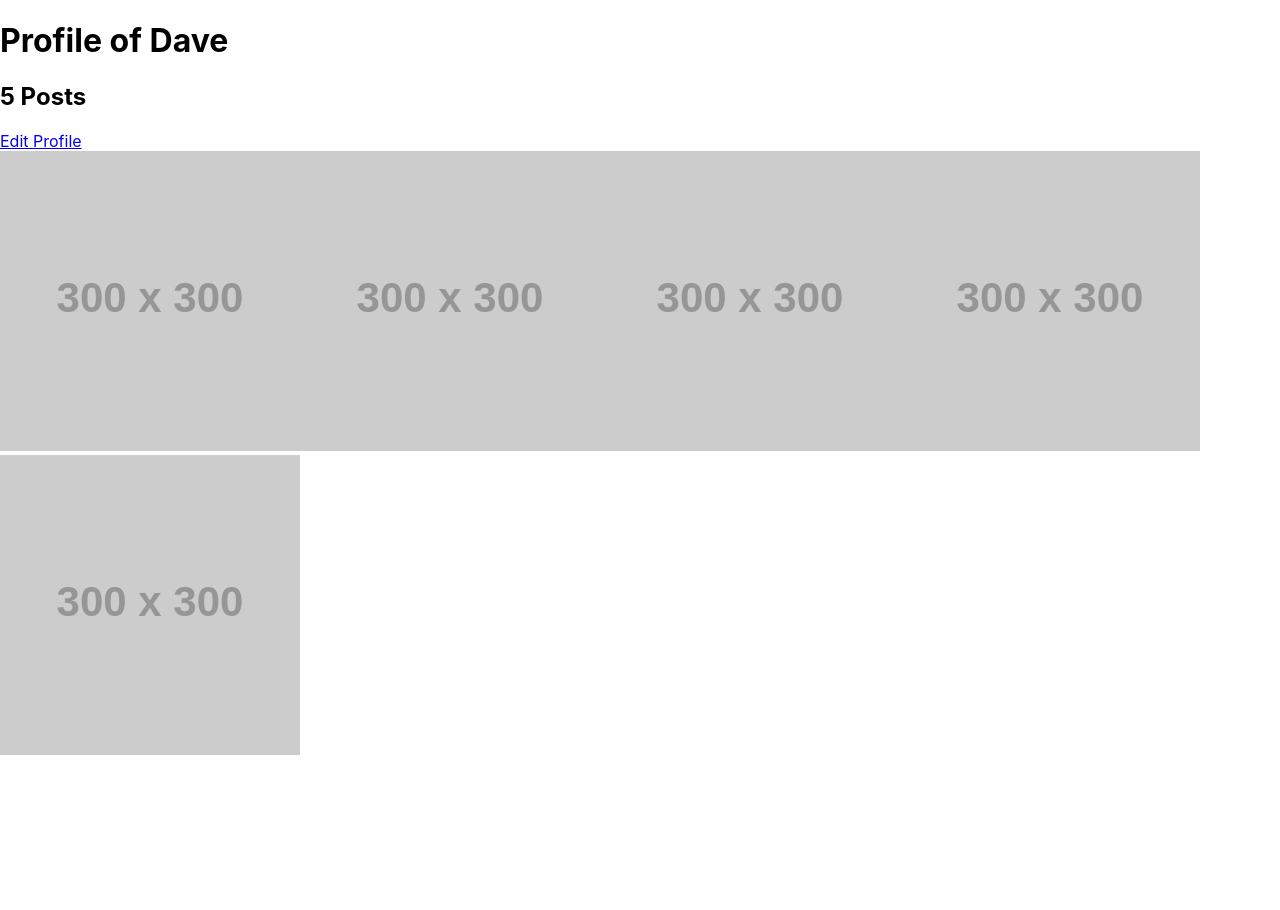
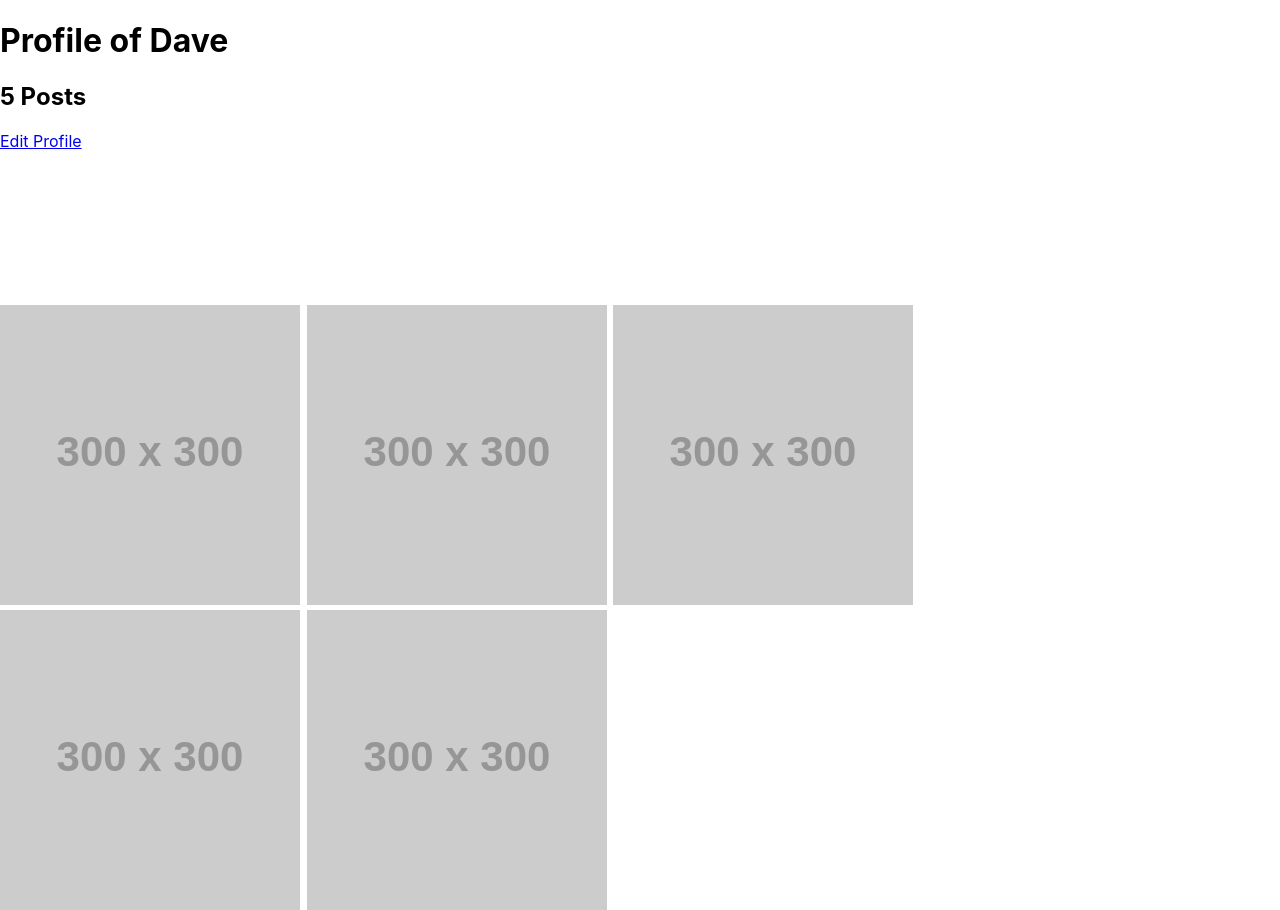
Before and after one commit to mfaarabi/test-deploy-gladi, a React (Create React App) app: page /profile in a window 1280 px wide. Before the commit the page ends 800 px from the top, so only its background shows below. Built offline with nearby package versions, Linux system fonts and the light colour scheme.

Commit message:
Introduce css grid and css module concept

```diff
--- a/src/components/profile/index.js
+++ b/src/components/profile/index.js
@@ -1,5 +1,6 @@
 import React, { useState } from 'react';
 import { Link } from 'react-router-dom';
+import styles from './styles.module.css';
 
 const Post = ({ src }) => (
   <img style={{ width: '300px', height: '300px' }} alt="post" src={src} />
@@ -12,7 +13,8 @@ const Profile = () => {
   const auth = true;
 
   return (
-    <>
+    <div className={styles.main}>
+      <div>
         <h1>Profile of {username}</h1>
         <h2>{postCount} Posts</h2>
         {auth ? (
@@ -26,17 +28,17 @@ const Profile = () => {
             {isFollowed ? 'Unfollow' : 'Follow'}
           </button>
         )}
+      </div>
       {postCount === 0 ? (
         <div>no posts</div>
       ) : (
-        <>
-          <br />
+        <div className={styles.posts}>
           {[...Array(postCount)].map((_, idx) => (
             <Post src="https://via.placeholder.com/300" key={idx} />
           ))}
-        </>
+        </div>
       )}
-    </>
+    </div>
   );
 };
 
--- /dev/null
+++ b/src/components/profile/styles.module.css
@@ -0,0 +1,12 @@
+.main {
+  display: grid;
+  grid-template-rows: 300px 1fr;
+  gap: 5px;
+  width: 915px;
+}
+
+.posts {
+  display: grid;
+  grid-template-columns: repeat(3, 1fr);
+  gap: 5px;
+}
```
Lines whose indentation alone changed are shown as unchanged.
